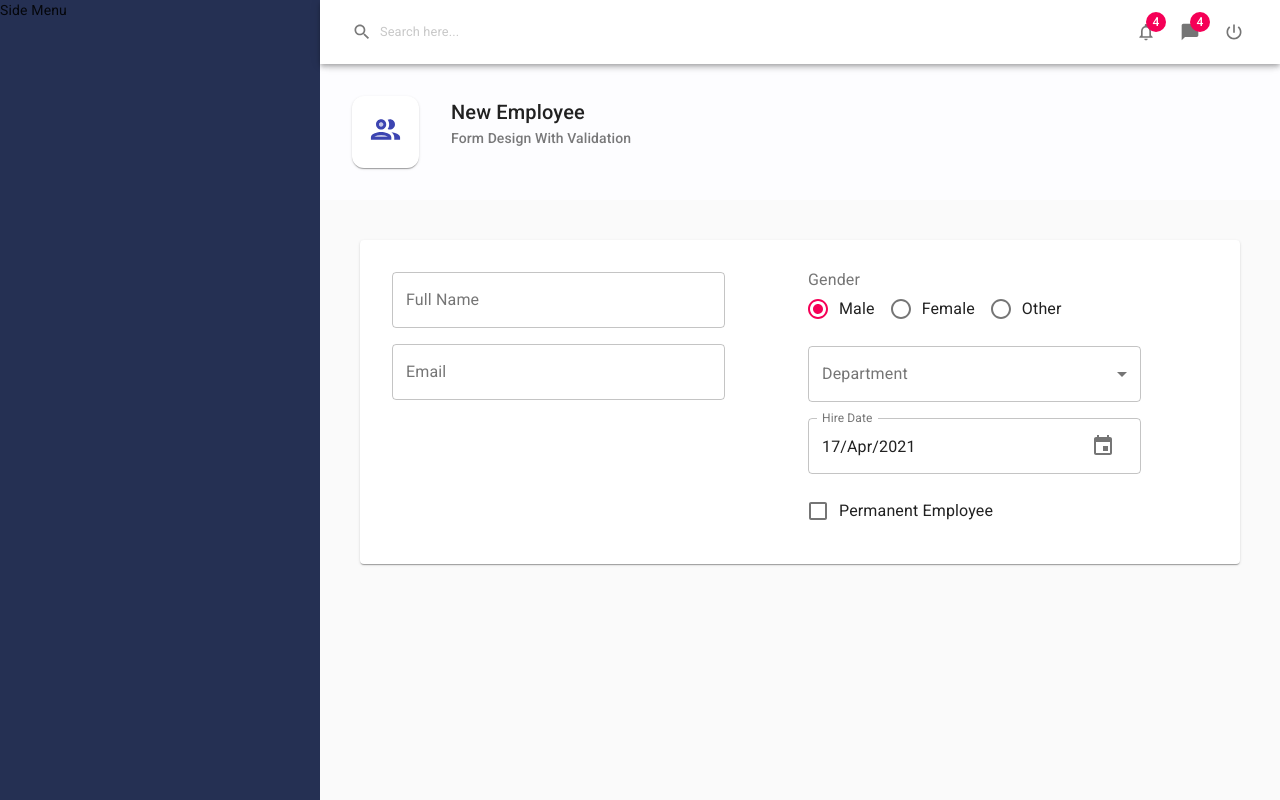
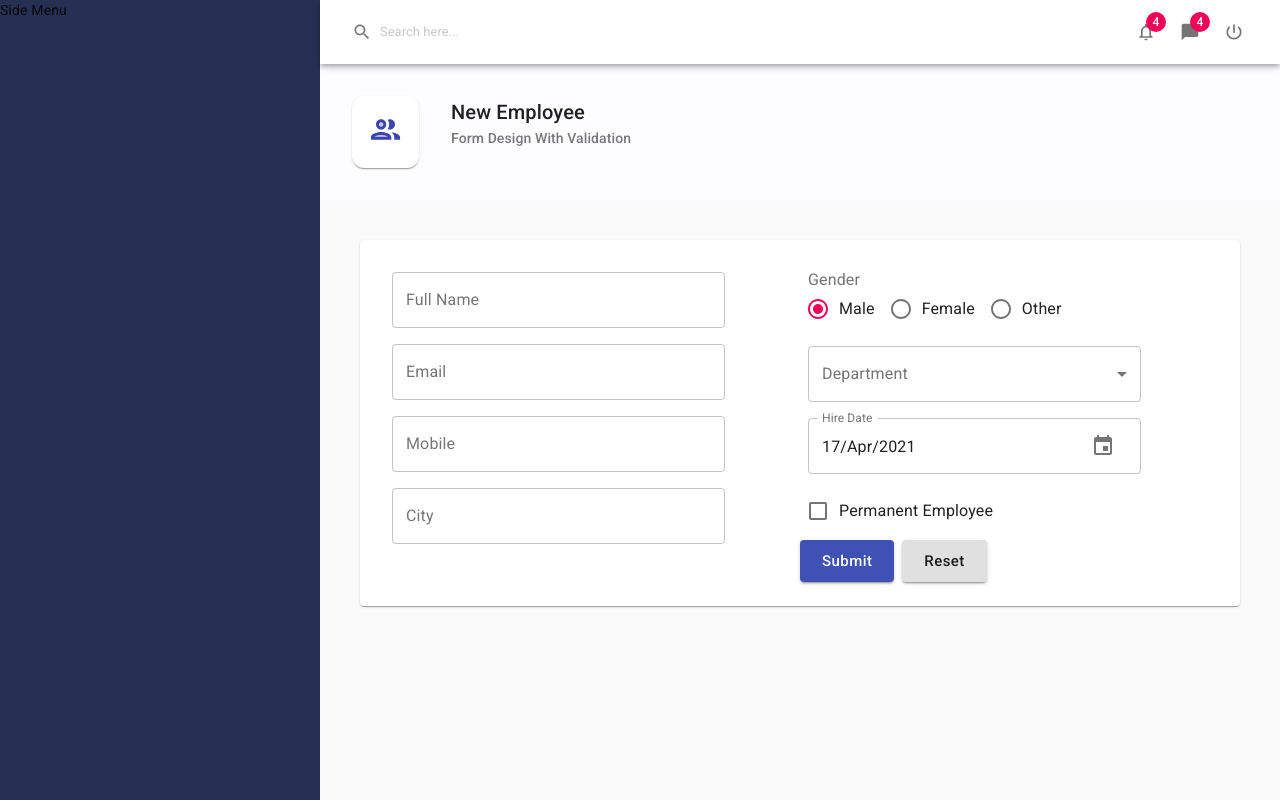
Before and after one commit to 0xNaim/employee-dashboard, a React (Create React App) app: page / in a window 1280 px wide. Built offline with nearby package versions, Linux system fonts and the light colour scheme.

Commit message:
employee dashboard

```diff
--- /dev/null
+++ b/src/components/Controls/Button.jsx
@@ -0,0 +1,21 @@
+import { Button as MuiButton } from "@material-ui/core";
+import useStyles from "./styles";
+
+const Button = ({ text, size, color, variant, onClick, ...other }) => {
+  const classes = useStyles();
+
+  return (
+    <MuiButton
+      variant={variant || "contained"}
+      color={color || "primary"}
+      size={size || "large"}
+      onClick={onClick}
+      {...other}
+      classes={{ root: classes.root, label: classes.label }}
+    >
+      {text}
+    </MuiButton>
+  );
+};
+
+export default Button;
--- a/src/components/Controls/index.js
+++ b/src/components/Controls/index.js
@@ -3,6 +3,7 @@
 export { default as InputControls } from "./InputControls";
 export { default as RadioGroup } from "./RadioGroup";
 export { default as Select } from "./Select";
+export { default as Button } from "./Button";
 
 // const Controls = {
 //   InputControls,
--- /dev/null
+++ b/src/components/Controls/styles.js
@@ -0,0 +1,10 @@
+import { makeStyles } from "@material-ui/core";
+
+export default makeStyles((theme) => ({
+  root: {
+    marginRight: theme.spacing(1),
+  },
+  label: {
+    textTransform: "capitalize",
+  },
+}));
--- a/src/pages/Employees/EmployeeForm.jsx
+++ b/src/pages/Employees/EmployeeForm.jsx
@@ -1,10 +1,11 @@
 import { Grid } from "@material-ui/core";
 import {
+  Button,
   CheckBox,
   DatePicker,
   InputControls,
   RadioGroup,
-  Select
+  Select,
 } from "../../components/Controls";
 import { Form, UseForm } from "../../components/Form/UseForm";
 import getDepartmentCollection from "../../Services/EmployeeServices";
@@ -46,6 +47,18 @@
             value={values.email}
             onChange={handleInputChange}
           />
+          <InputControls
+            name="mobile"
+            label="Mobile"
+            value={values.mobile}
+            onChange={handleInputChange}
+          />
+          <InputControls
+            name="city"
+            label="City"
+            value={values.city}
+            onChange={handleInputChange}
+          />
         </Grid>
         <Grid item sm={6}>
           <RadioGroup
@@ -77,6 +90,11 @@
             value={values.isPermanent}
             onChange={handleInputChange}
           />
+
+          <div>
+            <Button type="submit" text="Submit" />
+            <Button text="Reset" color="default" />
+          </div>
         </Grid>
       </Grid>
     </Form>
```
